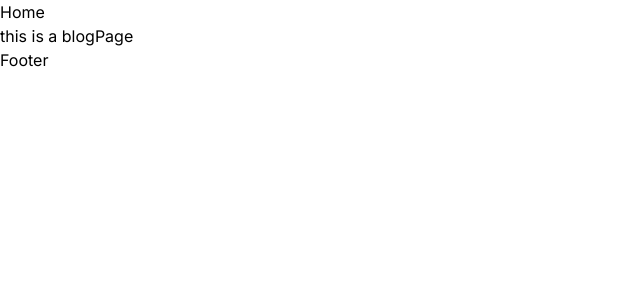
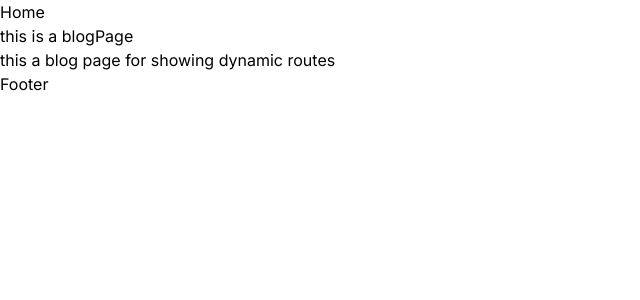
Before and after one commit to MTofayelAhmed/practice-next.js, a Next.js app: page /blog in a window 1280 px wide. Shown: the top 300 px of the page, without its empty margins (0-640 px from the left). Built offline with nearby package versions, Linux system fonts and the light colour scheme.

Commit message:
done with blog page

```diff
--- a/src/app/blog/page.js
+++ b/src/app/blog/page.js
@@ -4,6 +4,7 @@ const BlogPage = () => {
     return (
         <div>
             <h1>this is a blogPage</h1>
+            <h2>this a blog page for showing dynamic routes </h2>
         </div>
     );
 };
```
